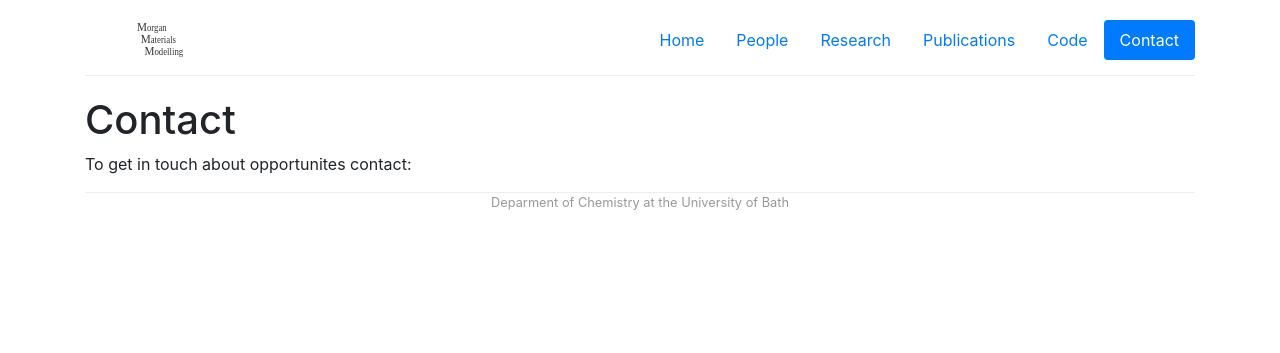
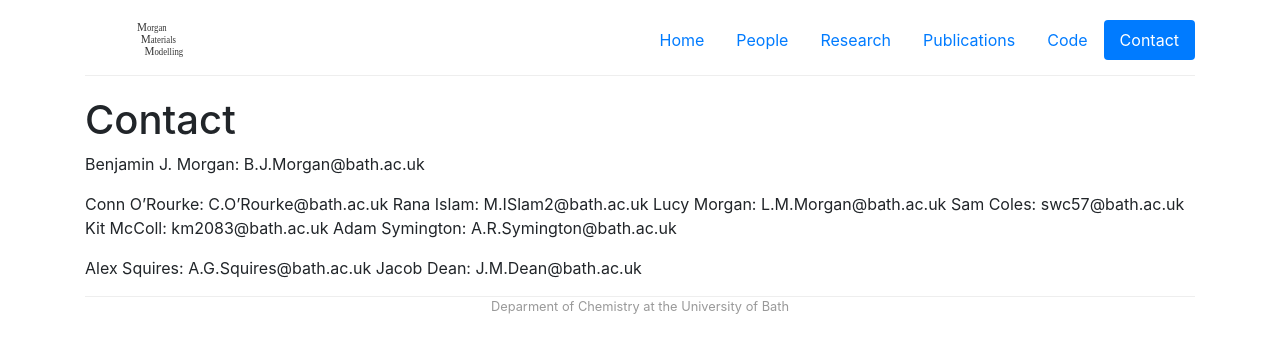
Before and after one commit to morgan-group-bath/morgan-group-bath.github.io, a Jekyll site: the page built from contact.md, in a window 1280 px wide. Shown: the top 353 px of the page. Built offline with Jekyll 4.4.1, drawn with Linux system fonts in a browser that asks for light colours.

Commit message:
contact information

```diff
--- a/contact.md
+++ b/contact.md
@@ -3,4 +3,14 @@ layout: default
 title: Contact
 ---
 
-To get in touch about opportunites contact:
+Benjamin J. Morgan: B.J.Morgan@bath.ac.uk
+
+Conn O'Rourke: C.O'Rourke@bath.ac.uk
+Rana Islam: M.ISlam2@bath.ac.uk
+Lucy Morgan: L.M.Morgan@bath.ac.uk
+Sam Coles: swc57@bath.ac.uk
+Kit McColl: km2083@bath.ac.uk
+Adam Symington: A.R.Symington@bath.ac.uk
+
+Alex Squires: A.G.Squires@bath.ac.uk
+Jacob Dean: J.M.Dean@bath.ac.uk
```
Also changed, not shown: 1 other file.
